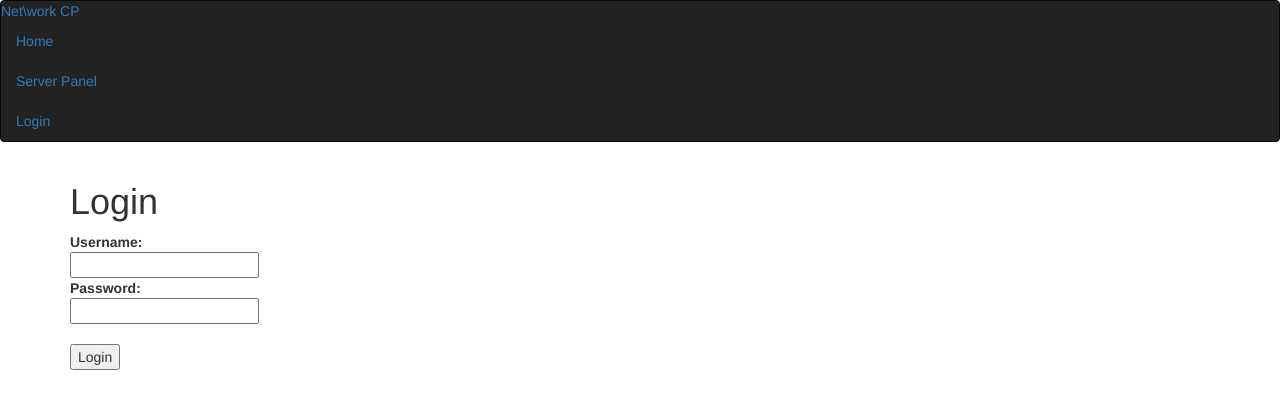
After one commit to cruor99/networkcp_flask, a Flask app: template templates/login.html in a window 1280 px wide. The commit adds this page. Shown: the top 409 px of the page. Run offline with Flask 2, Linux system fonts and the light colour scheme; the template is opened without the code that fills it, so the values that code supplies are empty; some libraries are stand-ins or nearby versions.

Commit message:
setting up login

```diff
--- a/networkcp_flask.py
+++ b/networkcp_flask.py
@@ -1,7 +1,6 @@
 from flask import *
 from flask import request
 import deployserv
-import socket
 app = Flask(__name__)
 serverstart = 'START'
 
@@ -12,7 +11,13 @@ def index():
 
 @app.route('/login', methods=['GET', 'POST'])
 def login():
-
+    #nothing yet
+    if request.method == 'POST':
+        if request.form['username'] != 'admin' or request.form['password'] != 'admin':
+            error ='Invalid login credentials'
+        else:
+            return redirect(url_for('index'))
+    return render_template('login.html')
 
 
 @app.route('/server', methods=['GET', 'POST'])
@@ -24,11 +29,11 @@ def servermonitor():
 
     if request.method=='GET':
         serv.serverStart()
-        return render_template('server.html')
+
 
     if request.method=='POST':
         serv.serverStart()
-        return render_template('server.html')
+
     else:
         error='Did not INIT'
     return render_template('server.html')
--- a/templates/base.html
+++ b/templates/base.html
@@ -2,9 +2,25 @@
 <html>
 <head>
     <title>Net\work Servertjeneste</title>
+    <link rel="stylesheet" href="{{ url_for('static', filename='css/bootstrap.css') }}">
 </head>
 <body>
-{% block content %}
-{% endblock %}
+    <header>
+        <div class="navbar navbar-inverse">
+            <div class="navbar-inner">
+            <a class="brand" href="/">Net\work CP</a>
+            <ul class="nav">
+                <li class="active"><a href="/">Home</a></li>
+                <li><a href="/server">Server Panel</a></li>
+                <li><a href="/login">Login</a></li>
+            </ul>
+            </div>
+        </div>
+    </header>
+<div class="container">
+    {% block content %}
+    {% endblock %}
+</div>
+
 </body>
 </html>
--- /dev/null
+++ b/templates/login.html
@@ -0,0 +1,16 @@
+{% extends "base.html" %}
+{% block content %}
+    <h1>Login</h1>
+    {% if error %}
+        <p class="error"><strong>Error:</strong>{{ error }}
+    {% endif %}
+    <form action="" method="post">
+        <dl>
+            <dt>Username: </dt>
+            <dd><input type="text name=username value="{{ request.form.username }}"></dd>
+            <dt>Password:</dt>
+            <dd><input type="password" name="password"></inpput></dd>
+        </dl>
+        <p><input type="submit" value="Login"></p>
+    </form>
+{% endblock %}
```
